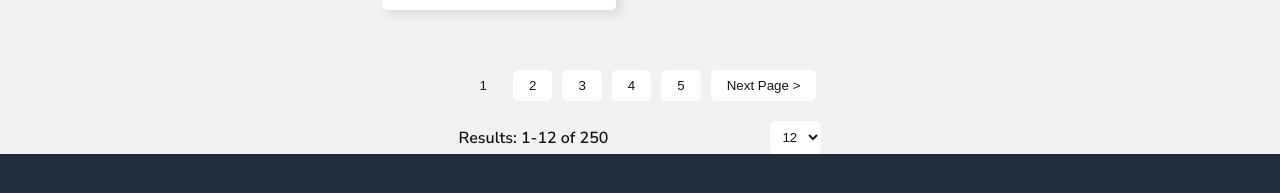
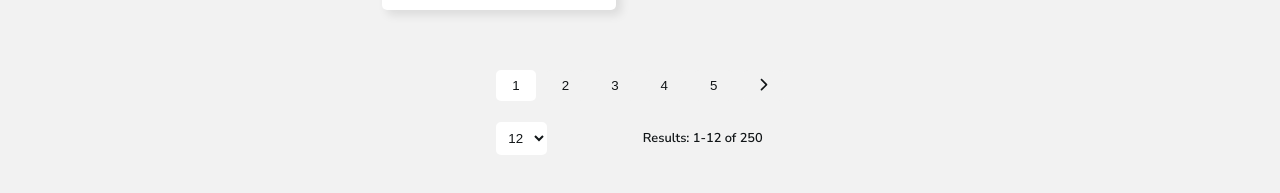
Before and after one commit to MundatiC/rest-countries-api, a React (Create React App) app: page /#/ in a window 1280 px wide. Shown: the part 1520-1713 px from the top of the page. Before the commit the page ends 1674 px from the top, so only its background shows below. Built offline with nearby package versions, Linux system fonts and the light colour scheme; no server answers.

Commit message:
fixes theme styling for the pagination section

```diff
--- a/package.json
+++ b/package.json
@@ -9,6 +9,7 @@
     "@testing-library/jest-dom": "^5.16.5",
     "@testing-library/react": "^13.4.0",
     "@testing-library/user-event": "^13.5.0",
+    "font-awesome": "^4.7.0",
     "react": "^18.2.0",
     "react-dom": "^18.2.0",
     "react-router-dom": "^6.11.2",
--- a/src/components/Countries.js
+++ b/src/components/Countries.js
@@ -1,8 +1,13 @@
-import React, { useState, useEffect, useContext } from 'react';
-import { Link } from 'react-router-dom';
-import { ThemeContext } from '../ThemeContext';
-import data from '../data.json';
-import Filter from './Filter';
+import React, { useState, useEffect, useContext } from "react";
+import { Link } from "react-router-dom";
+import { ThemeContext } from "../ThemeContext";
+import data from "../data.json";
+import Filter from "./Filter";
+import { FontAwesomeIcon } from "@fortawesome/react-fontawesome";
+import {
+  faChevronLeft,
+  faChevronRight,
+} from "@fortawesome/free-solid-svg-icons";
 
 const url = `https://restcountries.com/v3.1/all`;
 
@@ -22,7 +27,7 @@ const Countries = () => {
         setCountries(countriesData);
         setFilteredCountries(countriesData);
       } else {
-        throw new Error('API request failed');
+        throw new Error("API request failed");
       }
     } catch (error) {
       console.error(error);
@@ -44,7 +49,10 @@ const Countries = () => {
   // Get current countries for the current page
   const indexOfLastCountry = currentPage * countriesPerPage;
   const indexOfFirstCountry = indexOfLastCountry - countriesPerPage;
-  const currentCountries = filteredCountries.slice(indexOfFirstCountry, indexOfLastCountry);
+  const currentCountries = filteredCountries.slice(
+    indexOfFirstCountry,
+    indexOfLastCountry
+  );
 
   // Change page
   const paginate = (pageNumber) => setCurrentPage(pageNumber);
@@ -63,7 +71,10 @@ const Countries = () => {
       startPage = Math.max(1, endPage - visiblePages + 1);
     }
 
-    return Array.from({ length: endPage - startPage + 1 }, (_, index) => startPage + index);
+    return Array.from(
+      { length: endPage - startPage + 1 },
+      (_, index) => startPage + index
+    );
   };
 
   // Handle changing the number of countries per page
@@ -75,7 +86,10 @@ const Countries = () => {
 
   // Calculate the range of countries being displayed
   const firstCountryIndex = (currentPage - 1) * countriesPerPage + 1;
-  const lastCountryIndex = Math.min(currentPage * countriesPerPage, filteredCountries.length);
+  const lastCountryIndex = Math.min(
+    currentPage * countriesPerPage,
+    filteredCountries.length
+  );
 
   return (
     <>
@@ -120,33 +134,31 @@ const Countries = () => {
 
       {/* Responsive Pagination */}
       <div className={`bottom ${theme}`}>
-
-
         <div className={`pagination-results ${theme}`}>
           <div className={`pagination ${theme}`}>
             {currentPage > 1 && (
-          <button onClick={() => paginate(currentPage - 1)}>&lt; Previous Page</button>
+              <button onClick={() => paginate(currentPage - 1)}>
+                <FontAwesomeIcon icon={faChevronLeft} />
+              </button>
             )}
             {getPageRange().map((page) => (
               <button
                 key={page}
-            className={page === currentPage ? 'active' : ''}
+                className={page === currentPage ? "active" : ""}
                 onClick={() => paginate(page)}
               >
                 {page}
               </button>
             ))}
             {currentPage < totalPages && (
-          <button onClick={() => paginate(currentPage + 1)}>Next Page &gt;</button>
+              <button onClick={() => paginate(currentPage + 1)}>
+                <FontAwesomeIcon icon={faChevronRight} />
+              </button>
             )}
           </div>
 
           {/* Results */}
           <div className={`results ${theme}`}>
-          <div className={`result ${theme}`}>
-            Results: {firstCountryIndex}-{lastCountryIndex} of {filteredCountries.length}
-          </div>
-
             {/* Dropdown to select the number of countries per page */}
             <div className={`countries-per-page ${theme}`}>
               <label htmlFor="countriesPerPage"></label>
@@ -162,11 +174,14 @@ const Countries = () => {
                 <option value={36}>36</option>
               </select>
             </div>
+            <div className={`result ${theme}`}>
+              Results: {firstCountryIndex}-{lastCountryIndex} of{" "}
+              {filteredCountries.length}
+            </div>
+
           </div>
         </div>
       </div>
-
-
     </>
   );
 };
--- a/src/index.css
+++ b/src/index.css
@@ -265,7 +265,7 @@ header.light-theme {
 }
 
 .pagination button {
-  background-color: var(--article-color);
+  background-color: var(--dark-bg-color);
   color: var(--text-color);
   border: none;
   padding: 8px 16px;
@@ -276,12 +276,12 @@ header.light-theme {
 }
 
 .pagination button:hover {
-  background-color: var(--dark-bg-color);
+  background-color:  var(--article-color);
   color: var(--light-mode-text);
 }
 
 .pagination button.active {
-  background-color: var(--dark-bg-color);
+  background-color: var(--article-color);
   color: var(--light-mode-text);
 }
 
@@ -291,11 +291,13 @@ header.light-theme {
   align-items: center;
   justify-content:space-between;
   width: 100%;
+  padding-bottom: 4em;
 }
 
 .result {
-  font-size: 1rem;
+  font-size: 0.8rem;
   color: var(--text-color);
+  padding: 8px 16px;
   margin-right: 10px;
 }
 
```
Also changed, not shown: 1 other file (tests, documents, lock files or other folders). Lines whose indentation alone changed are shown as unchanged.
